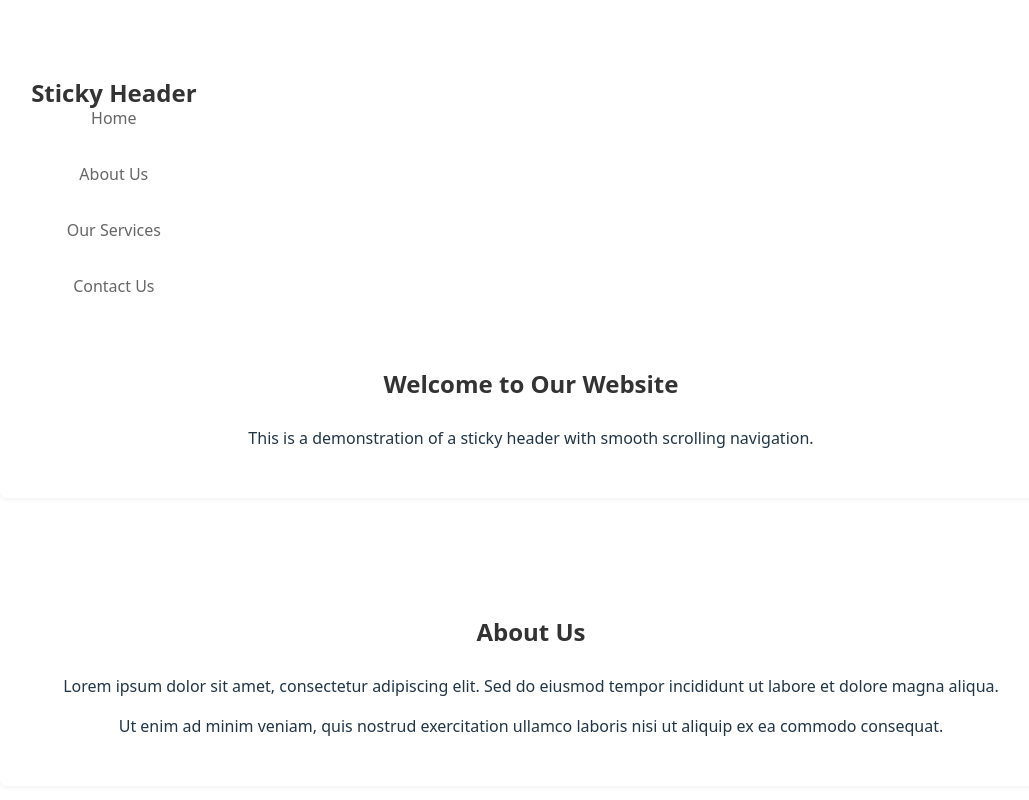
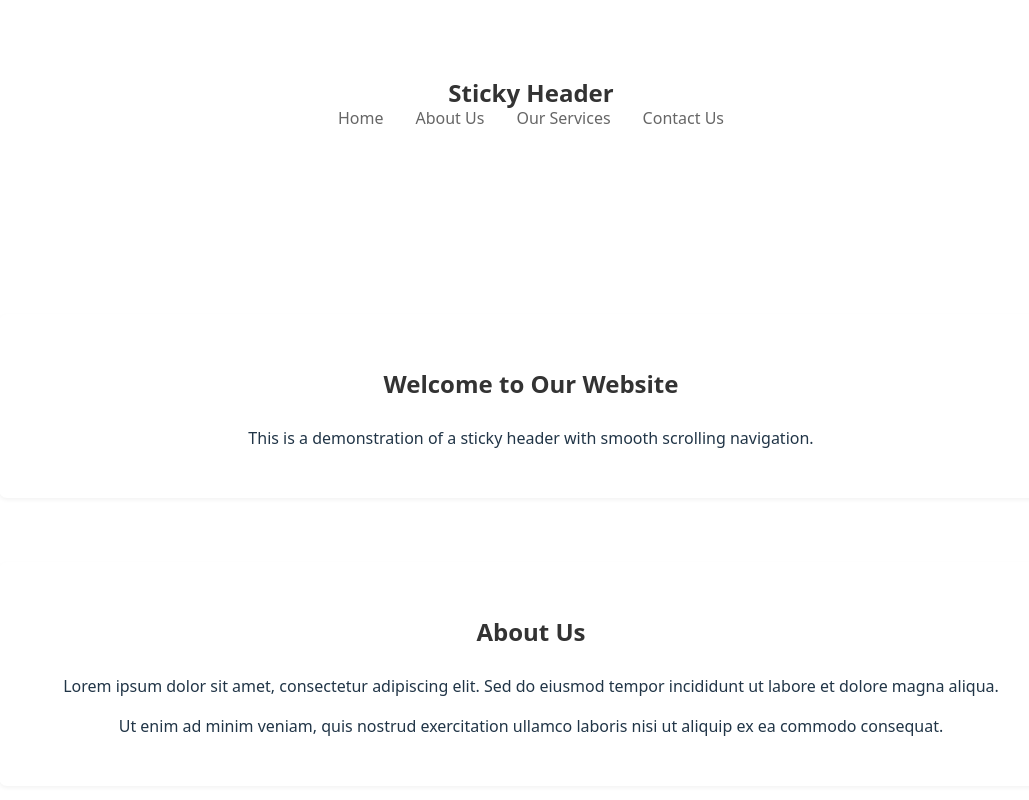
Before and after one commit to bezalel6/sticky-animate, a React (Vite) app: page / in a window 1280 px wide. Shown: the top 800 px of the page, without its empty margins (141-1170 px from the left). Built offline with nearby package versions, Linux system fonts and the light colour scheme.

Commit message:
Dynamic(ish) animation direction

```diff
--- a/src/components/Header.css
+++ b/src/components/Header.css
@@ -45,3 +45,9 @@
 .header nav a:hover {
   color: #007bff;
 }
+.container{
+  position:relative;
+  /* left:50%; */
+  /* transform: translate(-50%, 0); */
+
+}
--- a/src/components/Header.tsx
+++ b/src/components/Header.tsx
@@ -14,6 +14,7 @@ const ITEMS = [
   { id: "services", label: "Our Services" },
   { id: "contact", label: "Contact Us" },
 ];
+const startingDir = "row";
 function detailedDiff(id: string, targetPosition: DOMRect) {
   const actualElement = document.querySelector(`#${id}`);
   const actualPosition = actualElement?.getBoundingClientRect();
@@ -41,10 +42,10 @@ function animateElement(container: FakeDomTarget, targetId: string) {
   if (targetPositions === null) {
     targetPositions = makeFakeDom(
       container,
-      { flexDirection: "row" },
+      { flexDirection: startingDir === "row" ? "column" : "row" },
       (target) => {
         const positions: { [id: string]: DOMRect } = {};
-        Array.from(target.querySelectorAll(".section")).forEach((t) => {
+        Array.from(target.querySelectorAll(".item")).forEach((t) => {
           positions[t.id] = t.getBoundingClientRect();
         });
         return positions;
@@ -52,6 +53,7 @@ function animateElement(container: FakeDomTarget, targetId: string) {
     );
     if (!targetPositions) throw new Error();
   }
+  console.log({ targetPositions });
   const targetPosition = targetPositions[targetId];
   const element = $(targetId, "#");
   if (targetPosition && element && !element.getAttribute("messed")) {
@@ -137,17 +139,27 @@ const Header: React.FC = () => {
     return () => unsubscribe();
   }, [scrollY, sectionPositions]);
   return (
-    <>
+    <div className="container">
       <Skeleton
-        headerContent={{ style: { position: "absolute", top: 0, left: 0 } }}
+        headerContent={{
+          style: {
+            position: "absolute",
+            top: 0,
+            left: "50%",
+            transform: "translate(-50%,0)",
+          },
+        }}
         header={{
           ref: containerRef as Ref<HTMLDivElement> | undefined,
+        }}
+        navList={{
+          style: { flexDirection: startingDir === "row" ? "row" : "column" },
         }}
       ></Skeleton>
       <Skeleton
         header={{ style: { display: "block", visibility: "hidden" } }}
       ></Skeleton>
-    </>
+    </div>
   );
 };
 type SkeletonStructure = {
@@ -182,7 +194,7 @@ const Skeleton = ({
       <div className="header-content" {...headerContent}>
         <h1>Sticky Header</h1>
         <nav {...nav}>
-          <ul style={{ position: "relative" }} {...navList}>
+          <ul {...navList}>
             {ITEMS.map((item) => (
               <li className="item" {...items} id={item.id} key={item.id}>
                 <a href={`#${item.id}`}>{item.label}</a>
--- a/src/make-fake-dom.tsx
+++ b/src/make-fake-dom.tsx
@@ -4,7 +4,8 @@ export type FakeDomTarget =
   | Selector
   | Element
   | RefObject<Element | null>
-  | null;
+  | null
+  | undefined;
 export function normalizeTarget(target: FakeDomTarget, prefix: string = "") {
   // Get the target element
   let targetElement: Element | null = null;
```
